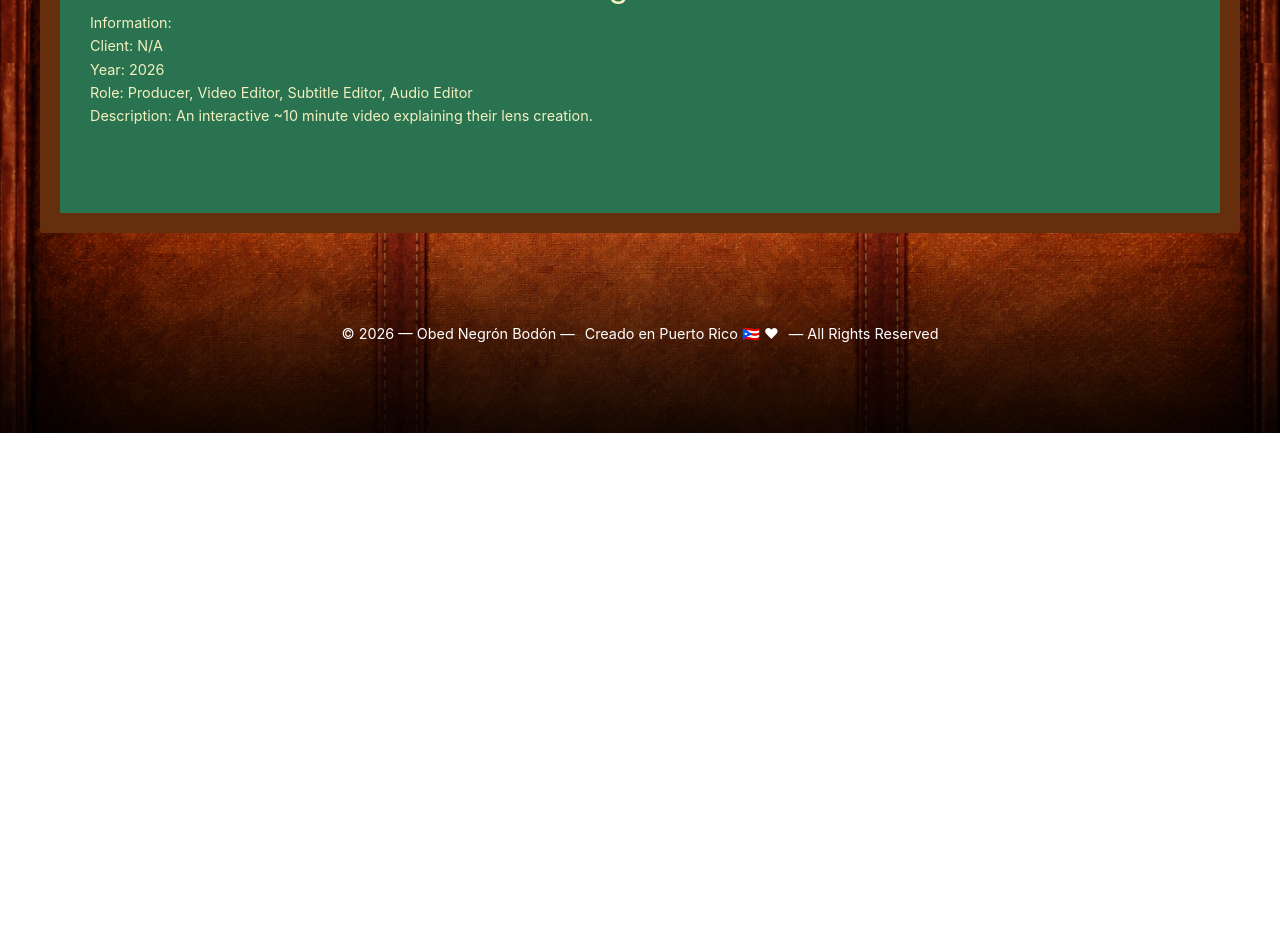
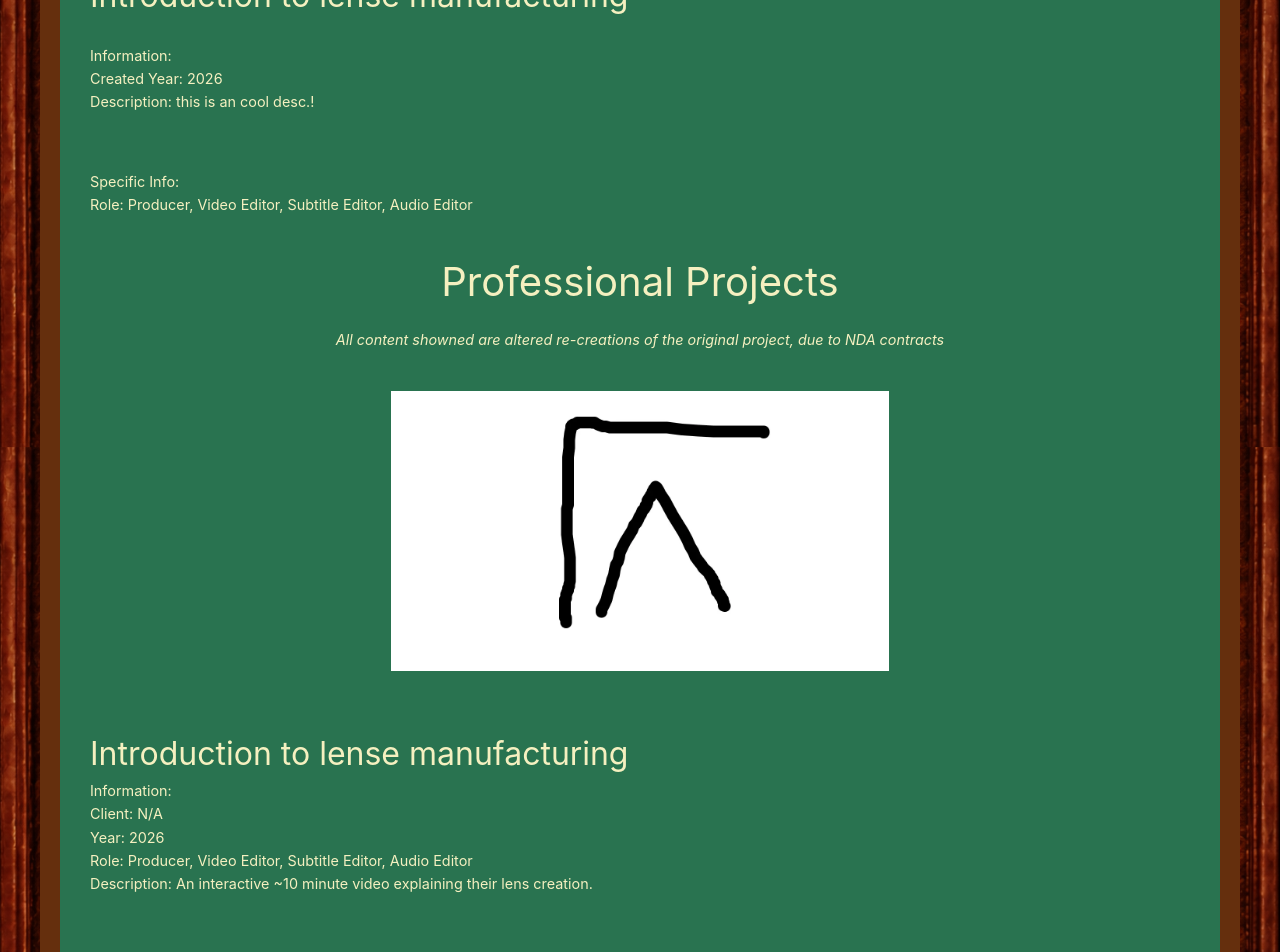
Before and after one commit to Obnpr/twilight, a Vue app in the folder twilight/: page /portfolio in a window 1280 px wide. Shown: the part 840-1792 px from the top of the page. Before the commit the page ends 1273 px from the top, so only its background shows below. Built offline with nearby package versions, Linux system fonts and the light colour scheme; no server answers.

Commit message:
added personal part for the portfolio

```diff
--- a/twilight/src/components/portfolio-part-content.vue
+++ b/twilight/src/components/portfolio-PersonalContent.vue
@@ -1,5 +1,8 @@
 <template>
     <main>
+      <div class="board-content-title">
+        <h1>Personal Projects</h1>
+      </div>
       <div>
         <div class="board-content-row">
           <div class="board-content-row-media">
@@ -24,11 +27,15 @@
           </div>
           <div class="board-content-row-text">
             <h1>Introduction to lense manufacturing</h1>
+            <div>
             <p>Information:</p>
-            <p>Client: N/A</p>
-            <p>Year: 2026</p>
+            <p>Created Year: 2026</p>
+            <p>Description: this is an cool desc.!</p>
+            </div>
+            <div>
+            <p>Specific Info:</p>
             <p>Role: Producer, Video Editor, Subtitle Editor, Audio Editor</p>
-            <p>Description: An interactive ~10 minute video explaining their lens creation.</p>
+            </div>
           </div>
         </div>
       </div>
@@ -59,6 +66,17 @@ iframe {
   width: 90%;
 }
 
+.board-content-title {
+  display: flex;
+  flex-direction: column;
+  justify-content: center;
+  align-items: center;
+}
+
+.board-content-title h1 {
+  font-size: 5vh;
+  margin-bottom: 5vh;
+}
 
 .board-content-row {
   display: flex;
@@ -80,6 +98,7 @@ iframe {
 }
 
 .board-content-row-text {
+  display: flex;
   flex-direction: column;
   width: 150vh;
 }
@@ -88,4 +107,9 @@ iframe {
   margin: 0%;
 }
 
+.board-content-row-text div {
+  display: flex;
+  flex-direction: column;
+}
+
 </style>
--- /dev/null
+++ b/twilight/src/components/portfolio-ProfessionalContent.vue
@@ -0,0 +1,99 @@
+<template>
+    <main>
+      <div class="board-content-title">
+        <h1>Professional Projects</h1>
+        <p>All content showned are altered re-creations of the original project, due to NDA contracts</p>
+      </div>
+      <div>
+        <div class="board-content-row">
+          <div class="board-content-row-media">
+            <div>
+              <figure>
+                <img
+                src="../assets/portfolio/example-image.webp"
+                alt="A picture of Obed Negron"
+                />
+              </figure>
+            </div>
+          </div>
+          <div class="board-content-row-text">
+            <h1>Introduction to lense manufacturing</h1>
+            <p>Information:</p>
+            <p>Client: N/A</p>
+            <p>Year: 2026</p>
+            <p>Role: Producer, Video Editor, Subtitle Editor, Audio Editor</p>
+            <p>Description: An interactive ~10 minute video explaining their lens creation.</p>
+          </div>
+        </div>
+      </div>
+
+    </main>
+</template>
+
+<style scoped>
+main {
+  display: flex;
+  flex-direction: column;
+  flex: 1;
+}
+
+figure {
+  display: flex;
+  justify-content: center;
+  height: 100%;
+  margin: 0%;
+}
+
+p, h1, h2, h3 {
+  color: #f5f0c0;
+}
+
+iframe {
+  height: 100%;
+  width: 90%;
+}
+
+.board-content-title {
+  display: flex;
+  flex-direction: column;
+  justify-content: center;
+  align-items: center;
+}
+
+.board-content-title h1 {
+  font-size: 5vh;
+}
+
+.board-content-title p {
+  margin-bottom: 5vh;
+  font-style: italic;
+}
+
+.board-content-row {
+  display: flex;
+  flex-direction: row;
+  justify-content: space-evenly;
+  align-items: center;
+  flex-wrap: wrap;
+}
+
+.board-content-row div {
+  display: flex;
+  justify-content: center;
+  height: 35vh;
+}
+
+.board-content-row-media div {
+  width: 70vh;
+}
+
+.board-content-row-text {
+  flex-direction: column;
+  width: 150vh;
+}
+
+.board-content-row-text p {
+  margin: 0%;
+}
+
+</style>
--- a/twilight/src/components/portfolio-part-title.vue
+++ b/twilight/src/components/portfolio-Title.vue
@@ -7,9 +7,6 @@
           alt="Text says 'portfolio'"
           />
         </figure>
-      </div>
-      <div>
-        <p>All content showned are altered re-creations of the original project, due to NDA contracts</p>
       </div>
     </main>
 </template>
--- a/twilight/src/views/PortfolioView.vue
+++ b/twilight/src/views/PortfolioView.vue
@@ -1,6 +1,7 @@
 <script setup lang="ts">
-  import compoPartTitle from '../components/portfolio-part-title.vue'
-  import compoPartContent from '../components/portfolio-part-content.vue'
+  import compoPartTitle from '../components/portfolio-Title.vue'
+  import compoPartPersonalContent from '../components/portfolio-PersonalContent.vue'
+  import compoPartProfessionalContent from '../components/portfolio-ProfessionalContent.vue'
 </script>
 
 <template>
@@ -8,7 +9,8 @@
     <main class="structured-board">
       <div class="board-segments">
         <compoPartTitle></compoPartTitle>
-        <compoPartContent></compoPartContent>
+        <compoPartPersonalContent></compoPartPersonalContent>
+        <compoPartProfessionalContent></compoPartProfessionalContent>
       </div>
     </main>
 </template>
```
